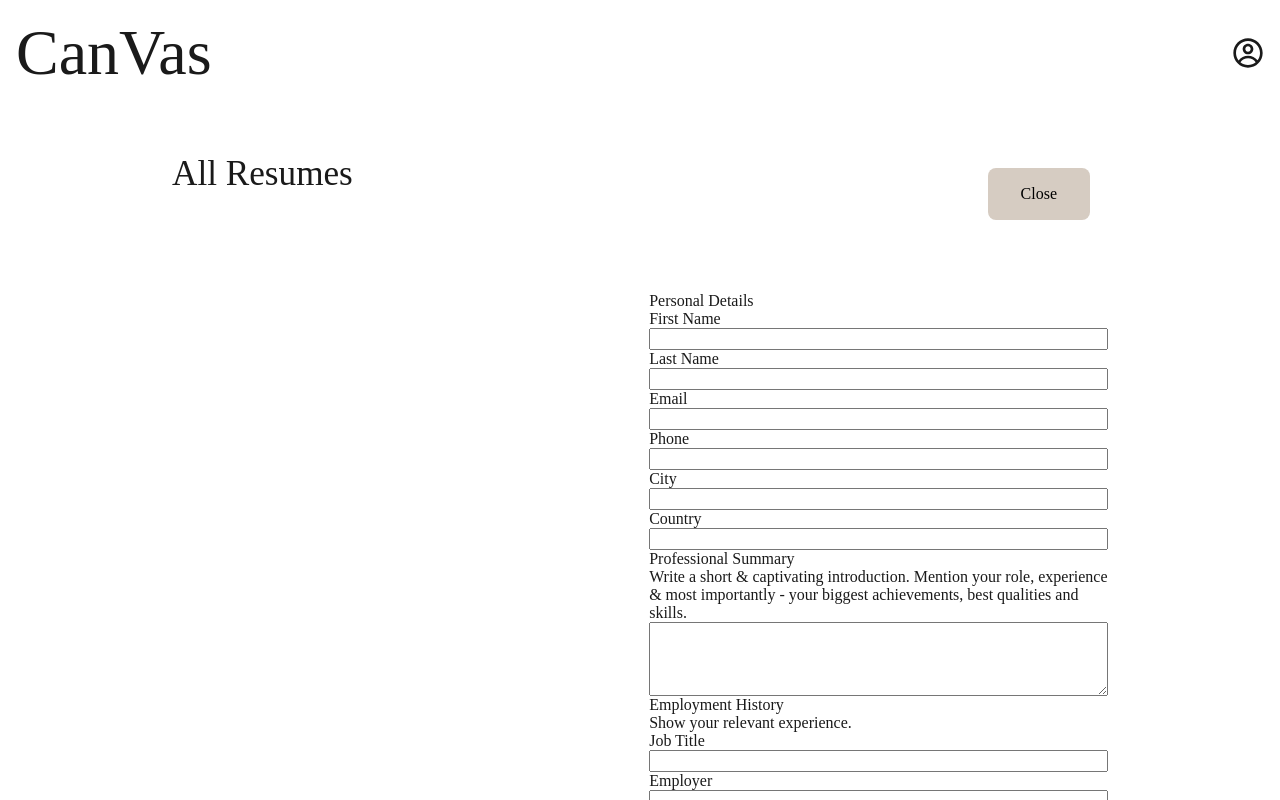
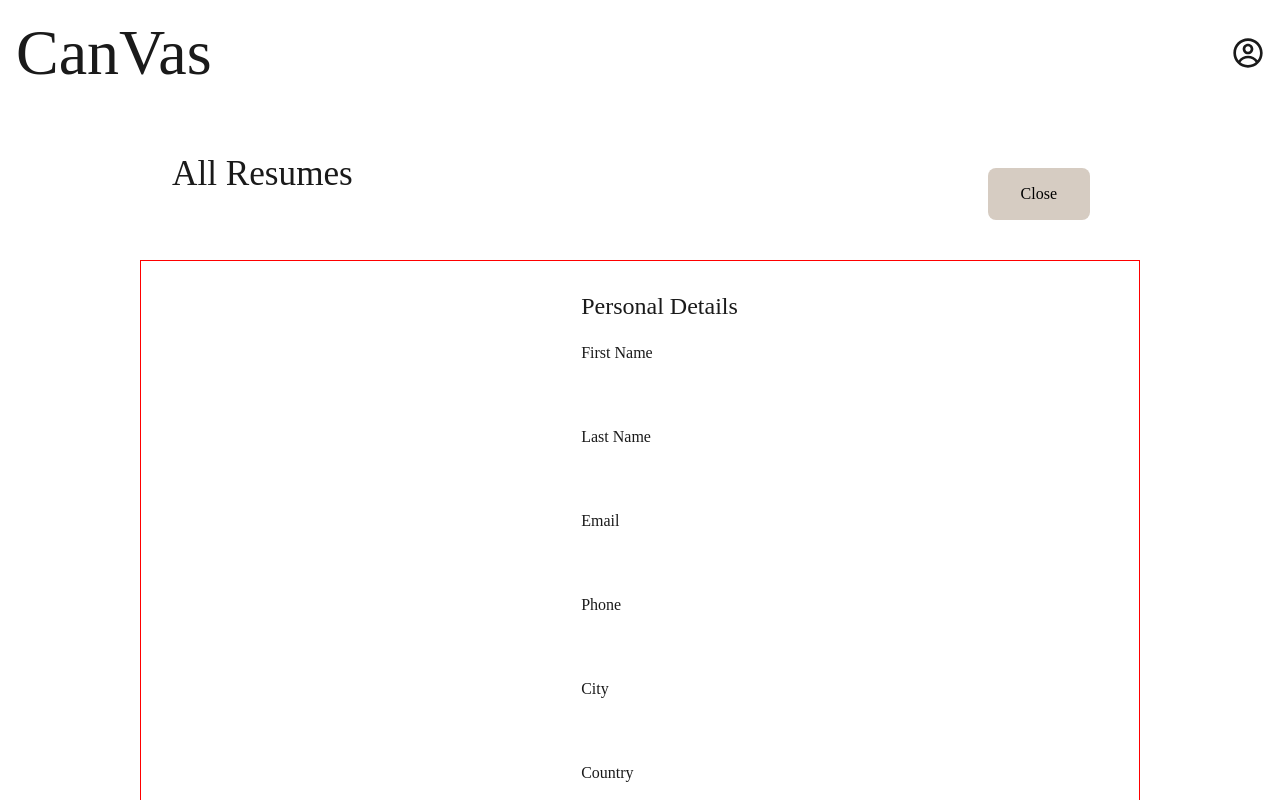
Before and after one commit to dylewskii/cv-builder, a React app in the folder cv-builder/: page / in a window 1280 px wide. Both pictures are taken after a click on the element 747 px from the left and 417 px from the top of the page. Shown: the top 800 px of the page. Built offline with nearby package versions, Linux system fonts and the light colour scheme; the HTML template or start-up script is replaced by a standard one.

Commit message:
add CreateCV form styles

```diff
--- a/cv-builder/src/styles/CreateCV.module.css
+++ b/cv-builder/src/styles/CreateCV.module.css
@@ -1,20 +1,88 @@
 .createContainer {
   display: flex;
+  flex-direction: column;
   padding: 2rem;
-  gap: 1rem;
+  gap: 3rem;
+
+  border: 1px solid red;
 }
+
+/* .previewPanel {
+  width: calc(70vh + 1rem);
+  min-width: 200px;
+  height: clamp(350px, 100%, 70vh);
+  height: calc(65vh + 1rem);
+  min-height: 350px;
+  border: 1px solid white;
+} */
 
 .previewPanel {
   width: 100%;
   min-width: 200px;
-  /* height: clamp(350px, 100%, 70vh); */
-  height: 100%;
+  height: 450px;
   min-height: 350px;
+  border-radius: 5px;
   border: 1px solid white;
 }
 
 .editPanel form {
+  flex-grow: 1;
   display: flex;
   flex-direction: column;
   overflow-y: scroll;
 }
+
+.editPanel form h3:not(:first-of-type) {
+  margin-top: 2.5rem;
+}
+
+.editPanel form h3 {
+  font-size: 1.5rem;
+}
+
+h3 + label,
+p + label {
+  margin-top: 1.5rem;
+}
+
+/* Every label not inside a div */
+:not(div) > label {
+  margin-bottom: 0.2rem;
+}
+
+.editPanel form input:not([type="radio"]) {
+  margin-bottom: 0.8rem;
+}
+
+.editPanel form input,
+.editPanel form textarea {
+  padding: 1em;
+  border: none;
+}
+
+.editPanel form textarea {
+  margin-top: 1rem;
+}
+
+.refs {
+  display: flex;
+  align-items: center;
+  gap: 1rem;
+  padding: 1rem 0;
+}
+
+@media (min-width: 750px) {
+  .createContainer {
+    flex-direction: row;
+  }
+
+  .previewPanel {
+    width: calc(70% - 1rem);
+    min-width: 350px;
+    height: calc(65vh + 1rem);
+  }
+
+  .editPanel form {
+    flex-grow: 1;
+  }
+}
```
